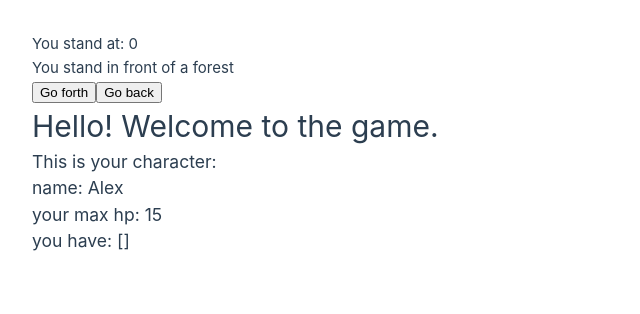
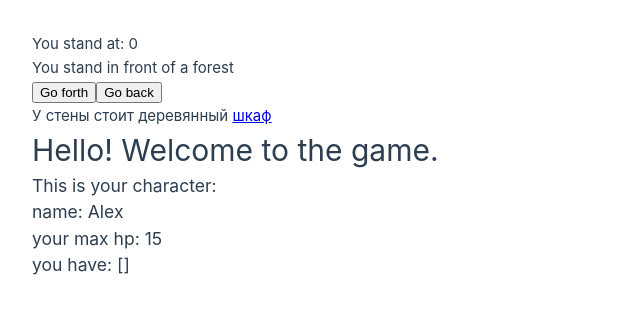
Before and after one commit to Dmitriy71RU/myFirstProject, a Vue app: page / in a window 1280 px wide. Shown: the top 314 px of the page, without its empty margins (0-640 px from the left). Built offline with nearby package versions, Linux system fonts and the light colour scheme; the HTML template or start-up script is replaced by a standard one.

Commit message:
added first hyperlink

```diff
--- a/src/router/index.ts
+++ b/src/router/index.ts
@@ -1,5 +1,6 @@
 import { createRouter, createWebHistory } from 'vue-router'
 import HomeView from "@/views/HomeView.vue";
+import InsideTheCupboard from "@/views/InsideTheCupboard.vue";
 
 
 const routes = [
@@ -7,6 +8,11 @@ const routes = [
         path: '/',
         name: 'home',
         component: HomeView
+    },
+    {
+        path: '/',
+        name: 'cupboard',
+        component: InsideTheCupboard
     },
     // здесь будут другие маршруты
 ]
--- a/src/views/HomeView.vue
+++ b/src/views/HomeView.vue
@@ -15,6 +15,11 @@
       <div>
         <ActionPanel />
       </div>
+  <div>
+    <p>
+      У стены стоит деревянный <router-link :to="{name: 'cupboard'}">шкаф</router-link>
+    </p>
+  </div>
 </template>
 
 <style scoped>
--- /dev/null
+++ b/src/views/InsideTheCupboard.vue
@@ -0,0 +1,14 @@
+<script setup lang="ts">
+
+</script>
+
+<template>
+  <p>В шкафу пыльно</p>
+  <br>
+  <p>твой добрый сосед паук Аркадий машет лапкой и желает хорошего дня</p>
+  <router-link :to="{name: 'home'}">закрыть дверь</router-link>
+</template>
+
+<style scoped>
+
+</style>
```
